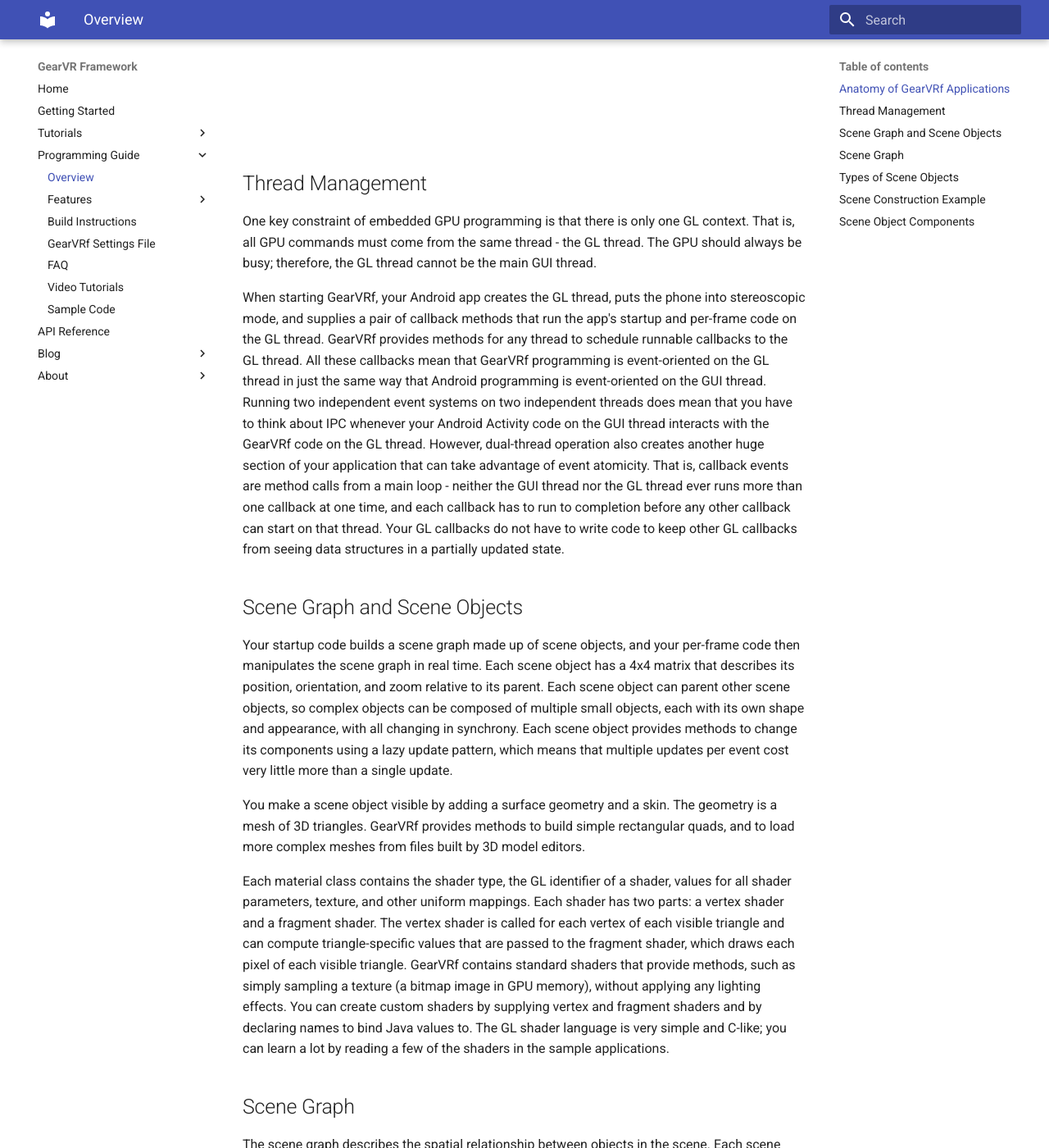
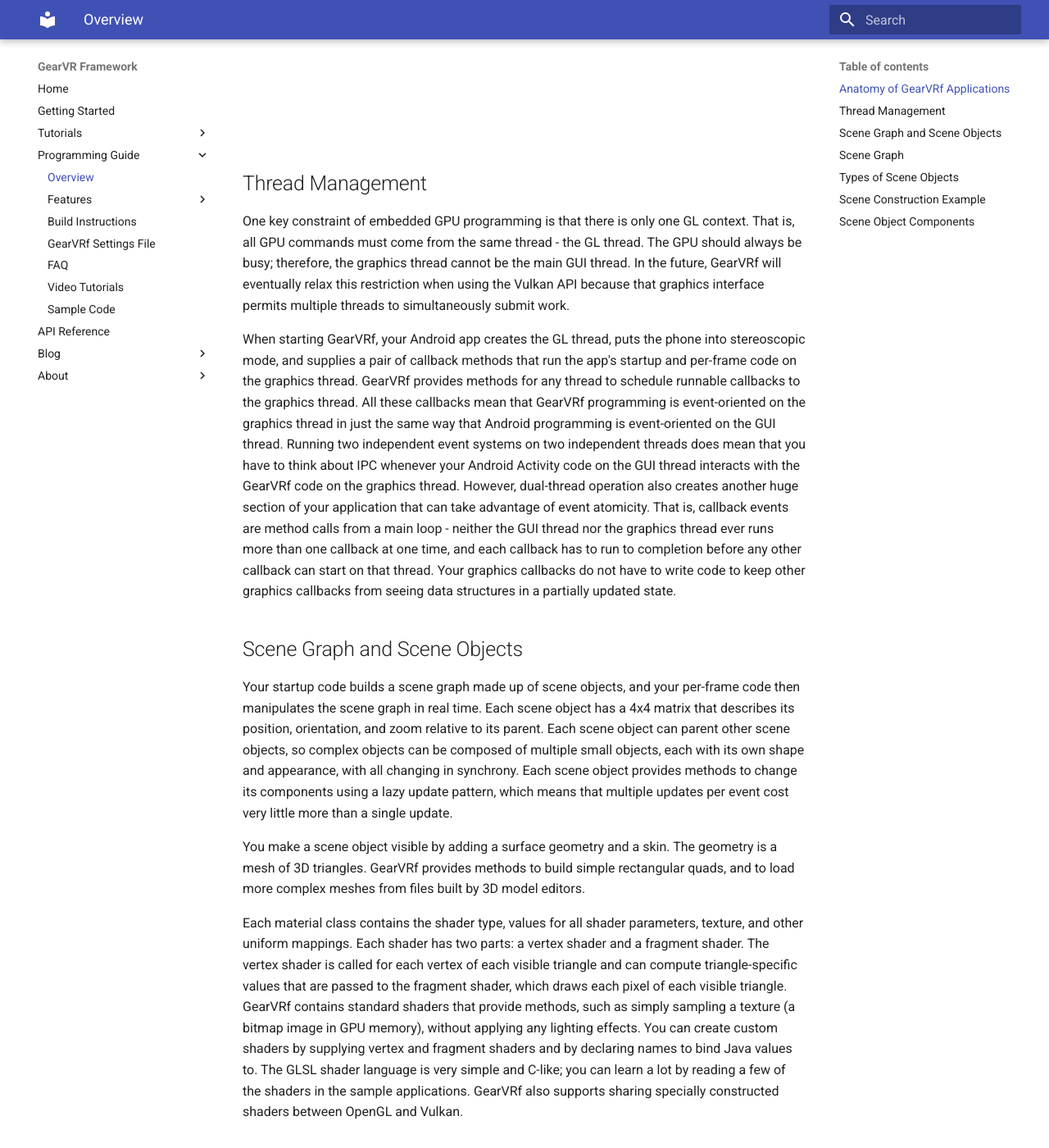
Before and after one commit to nitosan/GearVRf-docs, an MkDocs documentation site: the page built from docs/programming_guide/overview.md, in a window 1280 px wide and 1400 px high, scrolled down 1287 px. Shown: the whole window at 82% size. Built offline with MkDocs 1.6.1 and Material for MkDocs 9.7.7, drawn with Linux system fonts in a browser that asks for light colours; old or Windows-style settings are respelled for this version of MkDocs; some of the changed text lies outside the part shown.

Commit message:
added Vulkan references, referenced forAllComponents

```diff
--- a/docs/programming_guide/overview.md
+++ b/docs/programming_guide/overview.md
@@ -2,15 +2,15 @@
 
 Introduction to GearVRf integration and VR app development
 
-GearVRf provides tools to speed up development of advanced features in high quality VR applications. Available EGL extensions (including dual scan, front buffer, MSAA, and tile rendering) allow the best render quality.
+GearVRf provides tools to speed up development of advanced features in high quality VR applications. Available EGL extensions (including dual scan, front buffer, MSAA, OVR multiview and tile rendering) allow the best render quality.
 
-GearVRf is a native code 3D rendering engine with an Android library interface. You can build non-trivial content using only built-in objects. You can add new objects (such as scene objects with or without GL shaders) derived from classes or by overriding some methods - GearVRf takes care of all hardware handholding. You can do just about everything in Java - all source code is published, so you can easily add to or tweak native code.
+GearVRf is a native code 3D rendering engine with an Android library interface. You can build non-trivial content using only built-in objects. You can add new objects (such as scene objects with or without shaders) derived from classes or by overriding some methods - GearVRf takes care of all hardware handholding. You can do just about everything in Java - all source code is published, so you can easily add to or tweak native code.
 
 ## Anatomy of GearVRf Applications
 
 GearVRf is a framework which controls how and when your code is executed. Subclassing GearVRf objects allows you to add your own code. You can also listen to GearVRf events and provide callbacks that respond to them.
 
-A 3D scene is represented as a hierarchy of GearVRf scene objects. Each visible object has a triangle mesh describing its shape, a material describing its color properties and a transformation matrix controlling its position in the 3D world. You do not explicitly call OpenGL when using GearVRf. Instead, the GearVRF framework manages all rendering, providing a higher level abstraction for graphics.
+A 3D scene is represented as a hierarchy of GearVRf scene objects. Each visible object has a triangle mesh describing its shape, a material describing its appearance properties and a transformation matrix controlling its position in the 3D world. You do not explicitly call the OpenGL or Vulkan API when using GearVRf. Instead, the GearVRF framework manages all rendering, providing a higher level abstraction for graphics.
 
 When constructing an Android application, you subclass the Activity class. Similarly, when constructing a GearVRF application you subclass GVRActivity, providing initialization code to create a GVRMain to set up the initial 3D scene and handle input events.
 
@@ -20,9 +20,9 @@ During initialization, GVRActivity creates a GVRViewManager which does all the h
 
 ## Thread Management
 
-One key constraint of embedded GPU programming is that there is only one GL context. That is, all GPU commands must come from the same thread - the GL thread. The GPU should always be busy; therefore, the GL thread cannot be the main GUI thread.
+One key constraint of embedded GPU programming is that there is only one GL context. That is, all GPU commands must come from the same thread - the GL thread. The GPU should always be busy; therefore, the graphics thread cannot be the main GUI thread. In the future, GearVRf will eventually relax this restriction when using the Vulkan API because that graphics interface permits multiple threads to simultaneously submit work.
 
-When starting GearVRf, your Android app creates the GL thread, puts the phone into stereoscopic mode, and supplies a pair of callback methods that run the app's startup and per-frame code on the GL thread. GearVRf provides methods for any thread to schedule runnable callbacks to the GL thread. All these callbacks mean that GearVRf programming is event-oriented on the GL thread in just the same way that Android programming is event-oriented on the GUI thread. Running two independent event systems on two independent threads does mean that you have to think about IPC whenever your Android Activity code on the GUI thread interacts with the GearVRf code on the GL thread. However, dual-thread operation also creates another huge section of your application that can take advantage of event atomicity. That is, callback events are method calls from a main loop - neither the GUI thread nor the GL thread ever runs more than one callback at one time, and each callback has to run to completion before any other callback can start on that thread. Your GL callbacks do not have to write code to keep other GL callbacks from seeing data structures in a partially updated state.
+When starting GearVRf, your Android app creates the GL thread, puts the phone into stereoscopic mode, and supplies a pair of callback methods that run the app's startup and per-frame code on the graphics thread. GearVRf provides methods for any thread to schedule runnable callbacks to the graphics thread. All these callbacks mean that GearVRf programming is event-oriented on the graphics thread in just the same way that Android programming is event-oriented on the GUI thread. Running two independent event systems on two independent threads does mean that you have to think about IPC whenever your Android Activity code on the GUI thread interacts with the GearVRf code on the graphics thread. However, dual-thread operation also creates another huge section of your application that can take advantage of event atomicity. That is, callback events are method calls from a main loop - neither the GUI thread nor the graphics thread ever runs more than one callback at one time, and each callback has to run to completion before any other callback can start on that thread. Your graphics callbacks do not have to write code to keep other graphics callbacks from seeing data structures in a partially updated state.
 
 ## Scene Graph and Scene Objects
 
@@ -30,7 +30,7 @@ Your startup code builds a scene graph made up of scene objects, and your per-fr
 
 You make a scene object visible by adding a surface geometry and a skin. The geometry is a mesh of 3D triangles. GearVRf provides methods to build simple rectangular quads, and to load more complex meshes from files built by 3D model editors.
 
-Each material class contains the shader type, the GL identifier of a shader, values for all shader parameters, texture, and other uniform mappings. Each shader has two parts: a vertex shader and a fragment shader. The vertex shader is called for each vertex of each visible triangle and can compute triangle-specific values that are passed to the fragment shader, which draws each pixel of each visible triangle. GearVRf contains standard shaders that provide methods, such as simply sampling a texture (a bitmap image in GPU memory), without applying any lighting effects. You can create custom shaders by supplying vertex and fragment shaders and by declaring names to bind Java values to. The GL shader language is very simple and C-like; you can learn a lot by reading a few of the shaders in the sample applications.
+Each material class contains the shader type, values for all shader parameters, texture, and other uniform mappings. Each shader has two parts: a vertex shader and a fragment shader. The vertex shader is called for each vertex of each visible triangle and can compute triangle-specific values that are passed to the fragment shader, which draws each pixel of each visible triangle. GearVRf contains standard shaders that provide methods, such as simply sampling a texture (a bitmap image in GPU memory), without applying any lighting effects. You can create custom shaders by supplying vertex and fragment shaders and by declaring names to bind Java values to. The GLSL shader language is very simple and C-like; you can learn a lot by reading a few of the shaders in the sample applications. GearVRf also supports sharing specially constructed shaders between OpenGL and Vulkan.
 
 ## Scene Graph
 
@@ -40,9 +40,7 @@ Here we see a scene graph for a butterfly with a body and two wings. Each scene
 
 ![](/images/gvrf_scene_graph.png)
 
-The form of your scene graph can have implications for the performance of your application. Typically, having lots of small objects performs poorly compared to several large objects with a similar total vertex count. This is because there is a considerable amount of overhead in rendering a single object. GearVRf attempts to batch objects that do not move together to improve performance.
-
-Picking will work better on a spatially sorted scene graph. Grouping objects that are physically close together under a common ancestor will improve picking performance.
+The form of your scene graph can have implications for the performance of your application. Typically, having lots of small objects performs poorly compared to several large objects with a similar total vertex count. This is because there is a considerable amount of overhead in rendering a single object. GearVRf attempts to batch objects together that do not move in order to improve performance.
 
 ## Types of Scene Objects
 
@@ -55,6 +53,7 @@ In addition to displaying geometry, a scene object can display text, 360 photos,
 | Scene Object Class | Description |
 |--------------------|-------------|
 | GVRSphereSceneObject	| 	constructs sphere geometry |
+| GVRCubeSceneObject	|	construct cube geometry |
 | GVRConeSceneObject	| 	constructs cone geometry |
 | GVRCylinderSceneObject| 	constructs cylinder geometry |
 | GVRTextViewSceneObject| 	displays text |
@@ -94,8 +93,9 @@ Each scene object can only have one component of a particular type. For example,
 
 | GVRSceneObject  function | Description |
 |--------------------|-------------|
-|GVRComponent getComponent(int type) |	Get the component of the specified class attached to the owner scene object.|
+|GVRComponent getComponent(long type) |	Get the component of the specified class attached to the owner scene object.|
 |void attachComponent(GVRComponent) |	Attach the given component to the scene object.|
 |void detachComponent(GVRComponent) |	Detach the given component from the scene object.|
-|void detachComponenet(int type) |	Detach the component of the specified type from the scene object.|
-|List getAllComponents(int type) |	Get all components of the given type from the scene object and its children.|
+|void detachComponenet(long type) |	Detach the component of the specified type from the scene object.|
+|List getAllComponents(long type) |	Get all components of the given type from the scene object and its children.|
+|void forAllComponents(ComponentVisitor visitor, long type) | Visit all components of the given type from the scene object and its children. |
```
Also changed, not shown: other parts of docs/programming_guide/overview.md (+1 -1 lines).
